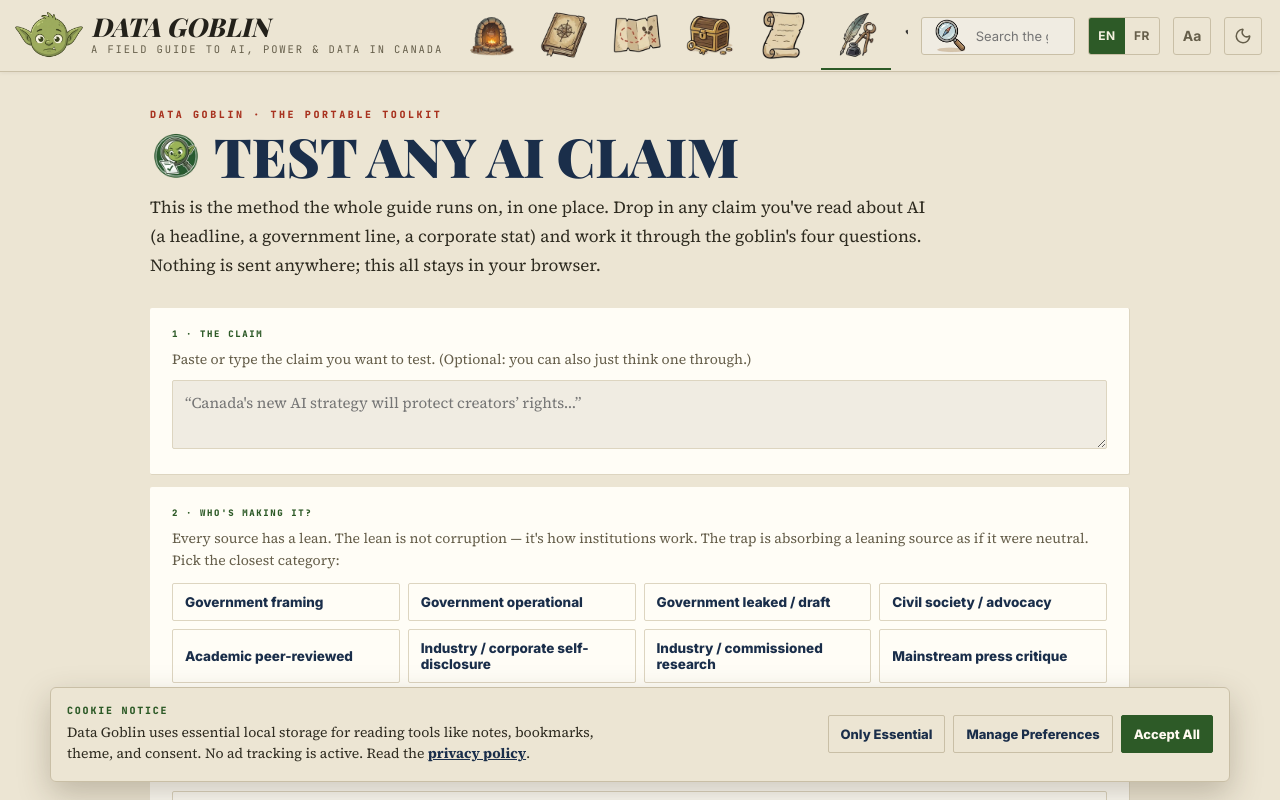
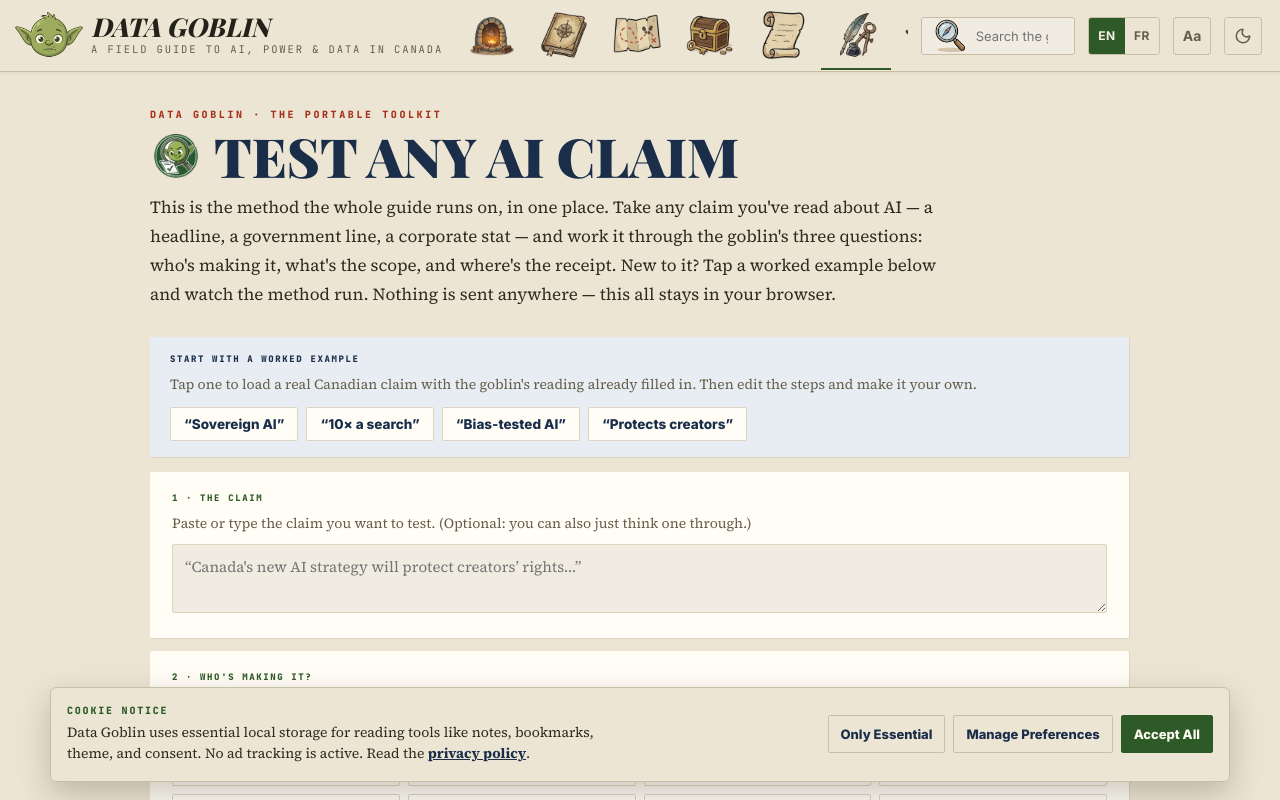
Before and after one commit to BrinShadewater/Data-Goblin-Web, a React (Vite) app in the folder app/: page /toolkit in a window 1280 px wide. Built offline with nearby package versions, Linux system fonts and the light colour scheme; a web font is replaced by a local one.

Commit message:
feat(toolkit): rebuild claim-tester - worked examples, source tells, contextual chapter routing, copyable reading; fix stale chapter refs (21 chapters, link Ch19/Ch21)

```diff
--- a/app/src/pages/ToolkitPage.tsx
+++ b/app/src/pages/ToolkitPage.tsx
@@ -7,16 +7,17 @@
 import { tr } from "../i18n";
 
 // Source categories + leans — verbatim from the guide's bias-mapping method
-// (Chapter 1, "How to read this manual").
-const SOURCES: { name: string; lean: string }[] = [
-  { name: "Government framing", lean: "Press releases, ministerial speeches, strategic announcements. Leans toward justifying current policy." },
-  { name: "Government operational", lean: "Technical guides, registers, statistical reports. Generally lower lean, though watch the scope and the definitions." },
-  { name: "Government leaked / draft", lean: "Working documents not meant for release. Useful as evidence of internal disagreement; leans according to who leaked it and why." },
-  { name: "Civil society / advocacy", lean: "Unions, Indigenous organizations, public-interest non-profits. Leans toward the constituency the organization represents." },
-  { name: "Academic peer-reviewed", lean: "Journal articles, conference proceedings. Leans toward what the field counts as rigour — which is itself a position." },
-  { name: "Industry / corporate self-disclosure", lean: "Sustainability reports, technical blog posts, voluntary transparency. Leans toward the company's interests, even when technically honest." },
-  { name: "Industry / commissioned research", lean: "Economic-impact reports, market projections. Leans toward the commissioning client, packaged as third-party analysis." },
-  { name: "Mainstream press critique", lean: "Investigative journalism, opinion analysis. Leans toward the outlet's editorial position." },
+// (Chapter 1, "How to read this manual"). The `tell` is the everyday signal a
+// reader can use to spot the category in the wild.
+const SOURCES: { name: string; lean: string; tell: string }[] = [
+  { name: "Government framing", lean: "Press releases, ministerial speeches, strategic announcements. Leans toward justifying current policy.", tell: "Tell: launch events, strategy names, “we're proud to announce.”" },
+  { name: "Government operational", lean: "Technical guides, registers, statistical reports. Generally lower lean, though watch the scope and the definitions.", tell: "Tell: registers, statistical tables, technical directives." },
+  { name: "Government leaked / draft", lean: "Working documents not meant for release. Useful as evidence of internal disagreement; leans according to who leaked it and why.", tell: "Tell: “obtained by,” marked draft or confidential, an internal memo." },
+  { name: "Civil society / advocacy", lean: "Unions, Indigenous organizations, public-interest non-profits. Leans toward the constituency the organization represents.", tell: "Tell: a union, an Indigenous organization, or a non-profit speaking for a group." },
+  { name: "Academic peer-reviewed", lean: "Journal articles, conference proceedings. Leans toward what the field counts as rigour — which is itself a position.", tell: "Tell: a journal or conference citation, a methods section, named authors." },
+  { name: "Industry / corporate self-disclosure", lean: "Sustainability reports, technical blog posts, voluntary transparency. Leans toward the company's interests, even when technically honest.", tell: "Tell: a sustainability report, a company blog, “our commitment to.”" },
+  { name: "Industry / commissioned research", lean: "Economic-impact reports, market projections. Leans toward the commissioning client, packaged as third-party analysis.", tell: "Tell: “study commissioned by,” a consultancy logo, a market projection." },
+  { name: "Mainstream press critique", lean: "Investigative journalism, opinion analysis. Leans toward the outlet's editorial position.", tell: "Tell: a bylined article, an investigation, an op-ed." },
 ];
 
 // The guide's recurring scope distinctions.
@@ -37,6 +38,42 @@
   { label: "Independently verified", gloss: "Confirmed by a source without a stake in the answer. The receipt holds.", ok: true },
 ];
 
+// Worked examples — tap one to watch the method run on a real Canadian claim.
+const EXAMPLES: { short: string; claim: string; source: number; scope: string[]; receipt: number; note: string }[] = [
+  {
+    short: "“Sovereign AI”",
+    claim: "Canada's sovereign AI compute will keep Canadians' data under Canadian control.",
+    source: 0,
+    scope: ["sv"],
+    receipt: 1,
+    note: "“Sovereign” is doing branding work here. At best it answers national sovereignty and says nothing about personal or Indigenous data sovereignty — and a launch line isn't a binding rule about where data actually lives or who can compel access to it.",
+  },
+  {
+    short: "“10× a search”",
+    claim: "A ChatGPT query uses ten times the energy of a Google search.",
+    source: 7,
+    scope: ["ti", "di"],
+    receipt: 5,
+    note: "Watch the scope: is that the one-time training cost or the per-query inference cost? And a per-query number can drop while the total footprint climbs (Jevons'). The famous figure traces to an estimate, not an audited measurement.",
+  },
+  {
+    short: "“Bias-tested AI”",
+    claim: "Our AI hiring tool is fair — we tested it for bias.",
+    source: 5,
+    scope: [],
+    receipt: 5,
+    note: "“Tested” by whom? This is the company grading its own homework. Bias here is structural, not just a statistic you can benchmark away — and there's no outside check on the test.",
+  },
+  {
+    short: "“Protects creators”",
+    claim: "The new AI strategy protects Canadian creators' rights.",
+    source: 0,
+    scope: [],
+    receipt: 1,
+    note: "A strategy can name creators' rights without creating any enforceable mechanism. The underlying copyright contest (the OpenAI suit, text-and-data-mining) is still unsettled in court — so “protects” is a promise, not a settled fact.",
+  },
+];
+
 export function ToolkitPage() {
   const { c } = useTheme();
   const body = c(...P.body);
@@ -49,16 +86,71 @@
   const [source, setSource] = useState<number | null>(null);
   const [scope, setScope] = useState<Set<string>>(new Set());
   const [receipt, setReceipt] = useState<number | null>(null);
+  const [note, setNote] = useState<string | null>(null);
+  const [copied, setCopied] = useState(false);
 
-  const toggleScope = (k: string) =>
+  const applyExample = (ex: (typeof EXAMPLES)[number]) => {
+    setClaim(ex.claim);
+    setSource(ex.source);
+    setScope(new Set(ex.scope));
+    setReceipt(ex.receipt);
+    setNote(ex.note);
+    setCopied(false);
+  };
+
+  const onClaim = (v: string) => { setClaim(v); setNote(null); setCopied(false); };
+  const pickSource = (i: number) => { setSource((s) => (s === i ? null : i)); setNote(null); setCopied(false); };
+  const pickReceipt = (i: number) => { setReceipt((rr) => (rr === i ? null : i)); setNote(null); setCopied(false); };
+  const toggleScope = (k: string) => {
     setScope((prev) => {
       const next = new Set(prev);
       next.has(k) ? next.delete(k) : next.add(k);
       return next;
     });
+    setNote(null);
+    setCopied(false);
+  };
 
-  const ready = source !== null || receipt !== null;
+  const ready = source !== null || receipt !== null || scope.size > 0;
   const r = receipt !== null ? RECEIPTS[receipt] : null;
+
+  // Contextual routing: send the reader to the chapter that goes deeper on
+  // whatever they just flagged. Most-specific signal first, deduped, capped.
+  const deeperLinks = (): { to: string; label: string }[] => {
+    const out: { to: string; label: string }[] = [];
+    const add = (to: string, label: string) => {
+      if (!out.some((l) => l.to === to)) out.push({ to, label });
+    };
+    if (scope.has("sv")) add("/chapter/9", tr("Chapter 9 · Sovereignty"));
+    if (scope.has("ti") || scope.has("di")) add("/chapter/8", tr("Chapter 8 · Environment"));
+    if (source === 0 || source === 1 || source === 2) add("/chapter/5", tr("Chapter 5 · Canada's AI story"));
+    if (source === 5 || source === 6) add("/chapter/18", tr("Chapter 18 · Transparency"));
+    if (source === 7) add("/chapter/14", tr("Chapter 14 · The News"));
+    if (source === 3 || source === 4) add("/chapter/1", tr("Chapter 1 · Reading a source"));
+    if (receipt !== null && receipt >= 2 && receipt <= 4) add("/chapter/20", tr("Chapter 20 · What Canada could do"));
+    if (receipt === 5) add("/chapter/18", tr("Chapter 18 · Transparency"));
+    if (out.length === 0) add("/chapter/19", tr("Chapter 19 · The full toolkit"));
+    return out.slice(0, 3);
+  };
+
+  const copyReading = () => {
+    const lines: string[] = [];
+    lines.push(tr("Data Goblin — claim test"));
+    if (claim.trim()) lines.push(`${tr("Claim:")} "${claim.trim()}"`);
+    if (source !== null) lines.push(`${tr("Source:")} ${tr(SOURCES[source].name)}`);
+    if (scope.size > 0) lines.push(`${tr("Scope to watch:")} ${[...scope].map((k) => tr(SCOPE.find((s) => s.key === k)!.label)).join("; ")}`);
+    if (r) lines.push(`${tr("Receipt:")} ${tr(r.label)}`);
+    lines.push("");
+    lines.push(tr("The goblin's three: who counted it, what got left out of the scope, and can you see the receipt?"));
+    const text = lines.join("\n");
+    try {
+      navigator.clipboard?.writeText(text);
+      setCopied(true);
+      window.setTimeout(() => setCopied(false), 2200);
+    } catch {
+      /* clipboard unavailable — no-op */
+    }
+  };
 
   return (
     <StaticPageShell padding="36px clamp(16px, 5vw, 54px) 72px">
@@ -70,11 +162,34 @@
         eyebrowLetterSpacing="0.26em"
         titleSize="clamp(34px, 5vw, 54px)"
         titleLineHeight={1}
-        description={tr("This is the method the whole guide runs on, in one place. Drop in any claim you've read about AI (a headline, a government line, a corporate stat) and work it through the goblin's four questions. Nothing is sent anywhere; this all stays in your browser.")}
+        description={tr("This is the method the whole guide runs on, in one place. Take any claim you've read about AI — a headline, a government line, a corporate stat — and work it through the goblin's three questions: who's making it, what's the scope, and where's the receipt. New to it? Tap a worked example below and watch the method run. Nothing is sent anywhere — this all stays in your browser.")}
         descriptionSize="17px"
         descriptionLineHeight={1.7}
-        descriptionMaxWidth="780px"
+        descriptionMaxWidth="820px"
       />
+
+      {/* Worked examples */}
+      <StaticCard padding="16px 20px" marginBottom="14px" background={c(...P.navyBg)} borderColor={c(...P.borderSoft)}>
+        <Kicker color={navy} letterSpacing="0.18em">{tr("Start with a worked example")}</Kicker>
+        <p style={{ fontFamily: BODY, fontSize: "14px", color: muted, lineHeight: 1.6, margin: "0 0 12px" }}>
+          {tr("Tap one to load a real Canadian claim with the goblin's reading already filled in. Then edit the steps and make it your own.")}
+        </p>
+        <div style={{ display: "flex", flexWrap: "wrap", gap: "8px" }}>
+          {EXAMPLES.map((ex) => (
+            <button
+              key={ex.short}
+              onClick={() => applyExample(ex)}
+              style={{
+                cursor: "pointer", borderRadius: RADIUS, border: `1px solid ${border}`,
+                background: c(...P.cardBg), padding: "8px 13px",
+                fontFamily: UI, fontSize: "13.5px", fontWeight: 800, color: navy,
+              }}
+            >
+              {tr(ex.short)}
+            </button>
+          ))}
+        </div>
+      </StaticCard>
 
       {/* Step 1 — the claim */}
       <StaticCard padding="20px 22px" marginBottom="12px">
@@ -84,7 +199,7 @@
         </p>
         <textarea
           value={claim}
-          onChange={(e) => setClaim(e.target.value)}
+          onChange={(e) => onClaim(e.target.value)}
           placeholder={tr("“Canada's new AI strategy will protect creators’ rights…”")}
           rows={2}
           style={{
@@ -107,7 +222,7 @@
             return (
               <button
                 key={s.name}
-                onClick={() => setSource(on ? null : i)}
+                onClick={() => pickSource(i)}
                 aria-pressed={on}
                 style={{
                   textAlign: "left", cursor: "pointer", borderRadius: RADIUS,
@@ -120,9 +235,14 @@
                   {tr(s.name)}
                 </span>
                 {on && (
-                  <span style={{ display: "block", fontFamily: BODY, fontSize: "13px", color: body, lineHeight: 1.5 }}>
-                    {tr(s.lean)}
-                  </span>
+                  <>
+                    <span style={{ display: "block", fontFamily: BODY, fontSize: "13px", color: body, lineHeight: 1.5 }}>
+                      {tr(s.lean)}
+                    </span>
+                    <span style={{ display: "block", fontFamily: MONO, fontSize: "11px", color: muted, lineHeight: 1.5, marginTop: "5px" }}>
+                      {tr(s.tell)}
+                    </span>
+                  </>
                 )}
               </button>
             );
@@ -176,7 +296,7 @@
             return (
               <button
                 key={rc.label}
-                onClick={() => setReceipt(on ? null : i)}
+                onClick={() => pickReceipt(i)}
                 aria-pressed={on}
                 style={{
                   textAlign: "left", cursor: "pointer", borderRadius: RADIUS,
@@ -207,6 +327,11 @@
               &ldquo;{claim.trim()}&rdquo;
             </p>
           )}
+          {note && (
+            <p style={{ fontFamily: BODY, fontSize: "15px", color: body, lineHeight: 1.7, margin: "0 0 12px", paddingLeft: "12px", borderLeft: `3px solid ${navy}` }}>
+              <strong style={{ color: navy }}>{tr("The goblin's take:")}</strong> {tr(note)}
+            </p>
+          )}
           <p style={{ fontFamily: BODY, fontSize: "15.5px", color: body, lineHeight: 1.7, margin: 0 }}>
             {source !== null && (
               <>{tr("This reads as")} <strong style={{ color: navy }}>{tr(SOURCES[source].name).toLowerCase()}</strong>{tr(", so the lean to watch is built in. Weigh it, don't dismiss it.")} </>
@@ -223,19 +348,36 @@
           <p style={{ fontFamily: BODY, fontSize: "14.5px", color: body, lineHeight: 1.7, margin: "12px 0 0" }}>
             {tr("Before you repeat it, ask the goblin’s three:")} <strong style={{ color: navy }}>{tr("who counted it")}</strong>, <strong style={{ color: navy }}>{tr("what got left out of the scope")}</strong>{tr(", and")} <strong style={{ color: navy }}>{tr("can you see the receipt")}</strong>{tr("? Discounting a source for its lean is as wrong as accepting it as neutral. Hold a contested claim as contested.")}
           </p>
-          <div style={{ marginTop: "14px", display: "flex", gap: "16px", flexWrap: "wrap" }}>
-            <Link to="/receipts" style={{ fontFamily: UI, fontSize: "14px", fontWeight: 800, color: navy }}>{tr("See the guide’s receipts →")}</Link>
-            <Link to="/loot" style={{ fontFamily: UI, fontSize: "14px", fontWeight: 800, color: navy }}>{tr("Look up a term →")}</Link>
+
+          {/* Deeper + copy */}
+          <div style={{ marginTop: "16px", paddingTop: "14px", borderTop: `1px solid ${c(...P.greenBorder)}` }}>
+            <div style={{ fontFamily: MONO, fontSize: "10px", fontWeight: 800, letterSpacing: "0.18em", textTransform: "uppercase", color: muted, marginBottom: "8px" }}>
+              {tr("Where the guide goes deeper on this")}
+            </div>
+            <div style={{ display: "flex", gap: "16px", flexWrap: "wrap", alignItems: "center" }}>
+              {deeperLinks().map((l) => (
+                <Link key={l.to} to={l.to} style={{ fontFamily: UI, fontSize: "14px", fontWeight: 800, color: navy }}>{l.label} →</Link>
+              ))}
+              <button
+                onClick={copyReading}
+                style={{
+                  cursor: "pointer", borderRadius: RADIUS, border: `1px solid ${navy}`,
+                  background: "transparent", padding: "6px 13px", marginLeft: "auto",
+                  fontFamily: UI, fontSize: "13px", fontWeight: 800, color: navy,
+                }}
+              >
+                {copied ? tr("Copied ✓") : tr("Copy this reading")}
+              </button>
+            </div>
           </div>
         </StaticCard>
       )}
 
       <StaticCard marginBottom="0" padding="16px 20px" style={{ marginTop: "12px" }}>
         <p style={{ fontFamily: BODY, fontSize: "14px", color: muted, lineHeight: 1.7, margin: 0 }}>
-          {tr("This toolkit is the short version of the method the guide builds across twenty chapters. For the long version (and the worked examples), start with")}{" "}
-          <Link to="/chapter/1" style={{ fontWeight: 800, color: navy }}>{tr("Chapter 1")}</Link>{" "}
-          {tr("or jump to")}{" "}
-          <Link to="/chapter/20" style={{ fontWeight: 800, color: navy }}>{tr("Chapter 20")}</Link>{tr(", where it all comes together.")}
+          {tr("This page is the short version of the method the guide builds across twenty-one chapters. For the long version with worked examples, see")}{" "}
+          <Link to="/chapter/19" style={{ fontWeight: 800, color: navy }}>{tr("Chapter 19 · Frameworks for Deciding")}</Link>{tr(", and for where it all comes together,")}{" "}
+          <Link to="/chapter/21" style={{ fontWeight: 800, color: navy }}>{tr("Chapter 21 · Navigating the Conversation")}</Link>{tr(".")}
         </p>
       </StaticCard>
     </StaticPageShell>
```
